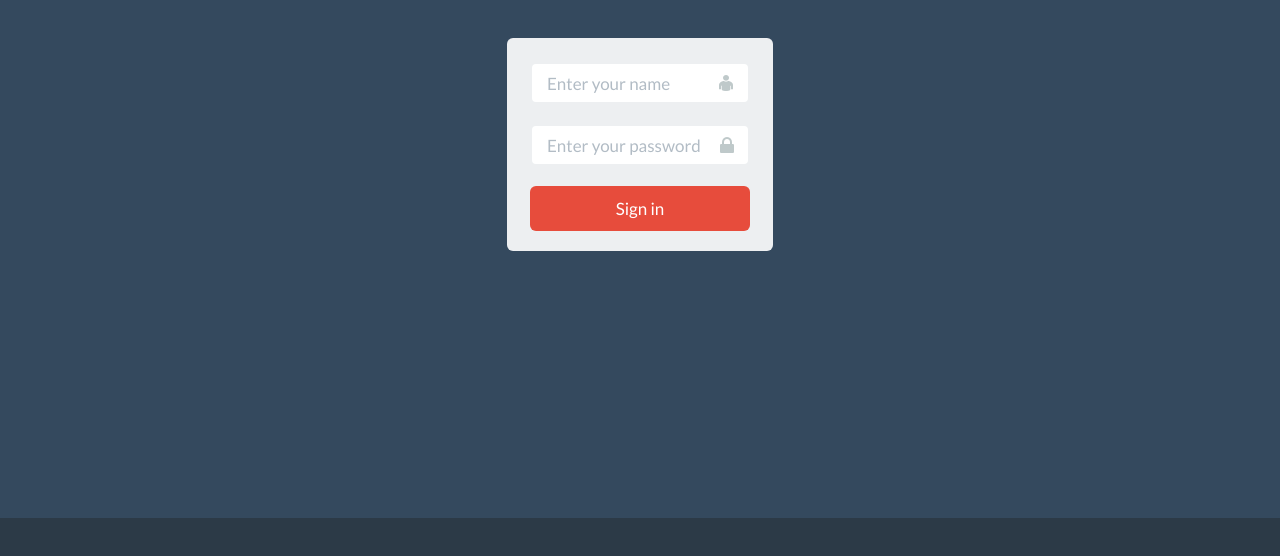
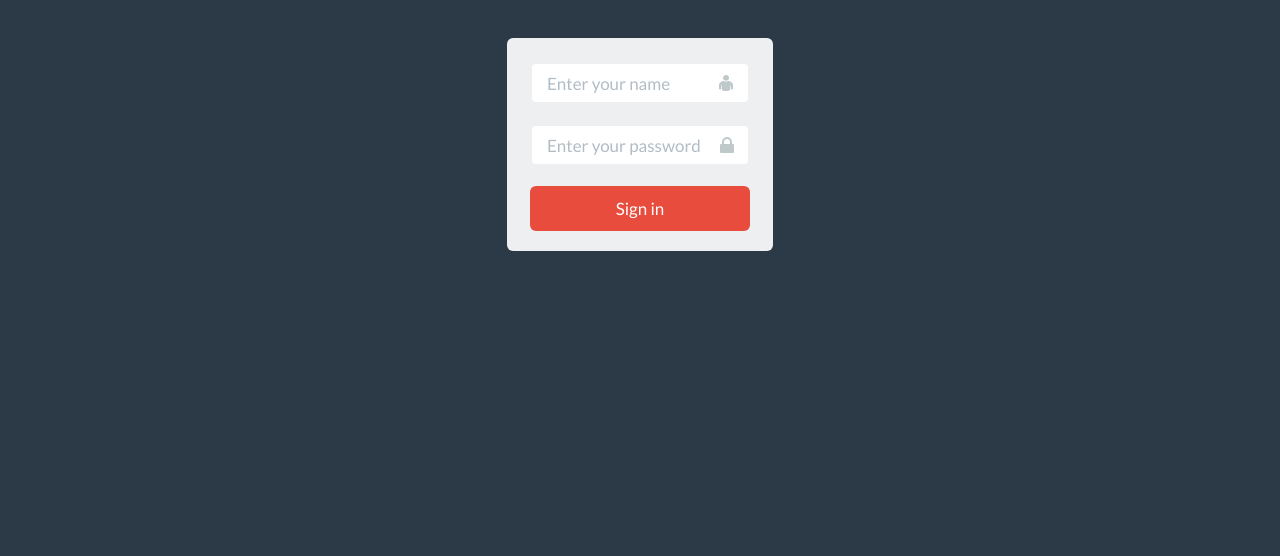
Before and after one commit to hox/Chatty, a website: page public/index.html in a window 1280 px wide. Drawn offline with nearby package versions, Linux system fonts and the light colour scheme; no server answers.

Commit message:
fixed login/signup page background

```diff
--- a/public/css/main.css
+++ b/public/css/main.css
@@ -33,7 +33,7 @@ html {
 /*#region*/
 
 .login {
-    background-color: #34495e;
+    background-color: #2C3A47;
     margin: 0 auto;
     display: flex;
     justify-content: center;
```
